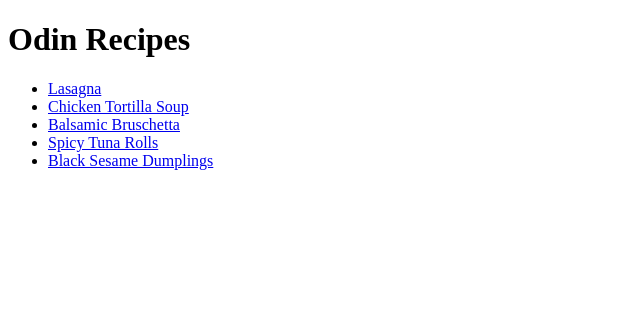
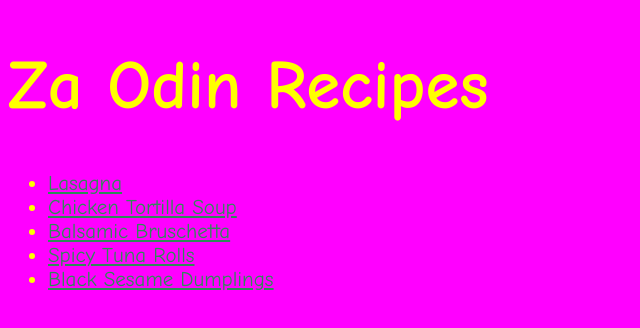
Before and after one commit to frogpols/odin-recipes, a plain HTML site: page index.html in a window 1280 px wide. Shown: the whole page, without its empty margins (0-640 px from the left). Drawn offline with Linux system fonts and the light colour scheme.

Commit message:
Add CSS rules to HTML content

```diff
--- a/index.html
+++ b/index.html
@@ -3,10 +3,11 @@
 <head>
     <meta charset="UTF-8">
     <meta name="viewport" content="width=device-width, initial-scale=1.0">
+    <link rel="stylesheet" href="./styles.css">
     <title>Odin Recipes</title>
 </head>
 <body>
-    <h1>Odin Recipes</h1>
+    <h1>Za Odin Recipes</h1>
     <ul>
         <li><a href="./recipes/lasagna.html">Lasagna</a></li>
         <li><a href="./recipes/chicken-tortilla-soup.html">Chicken Tortilla Soup</a></li>
--- /dev/null
+++ b/styles.css
@@ -0,0 +1,17 @@
+body {
+    font-family: 'Comic Sans MS', 'Papyrus', sans-serif;
+    background-color: magenta;
+    color: yellow;
+    font-size: 21px;
+}
+body h1 {
+    font-size: 69px;
+}
+a:link,
+a:visited {
+    color: seagreen;
+}
+a:hover {
+    color: cyan;
+    font-weight: bold;
+}
```
Also changed, not shown: recipes/balsamic-bruschetta.html (+1 -0 lines), recipes/black-sesame-dumplings.html (+1 -0 lines), recipes/chicken-tortilla-soup.html (+1 -0 lines), recipes/lasagna.html (+1 -0 lines), recipes/spicy-tuna-rolls.html (+1 -0 lines).
